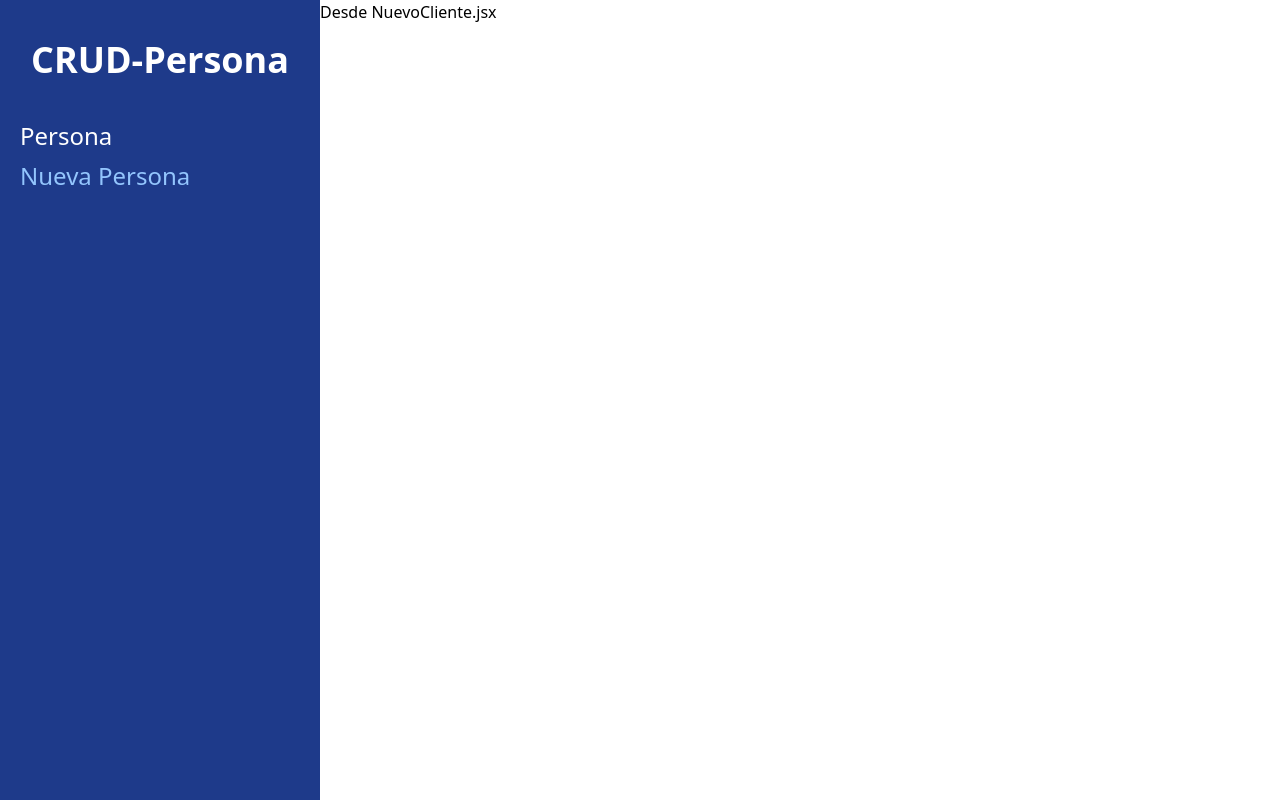
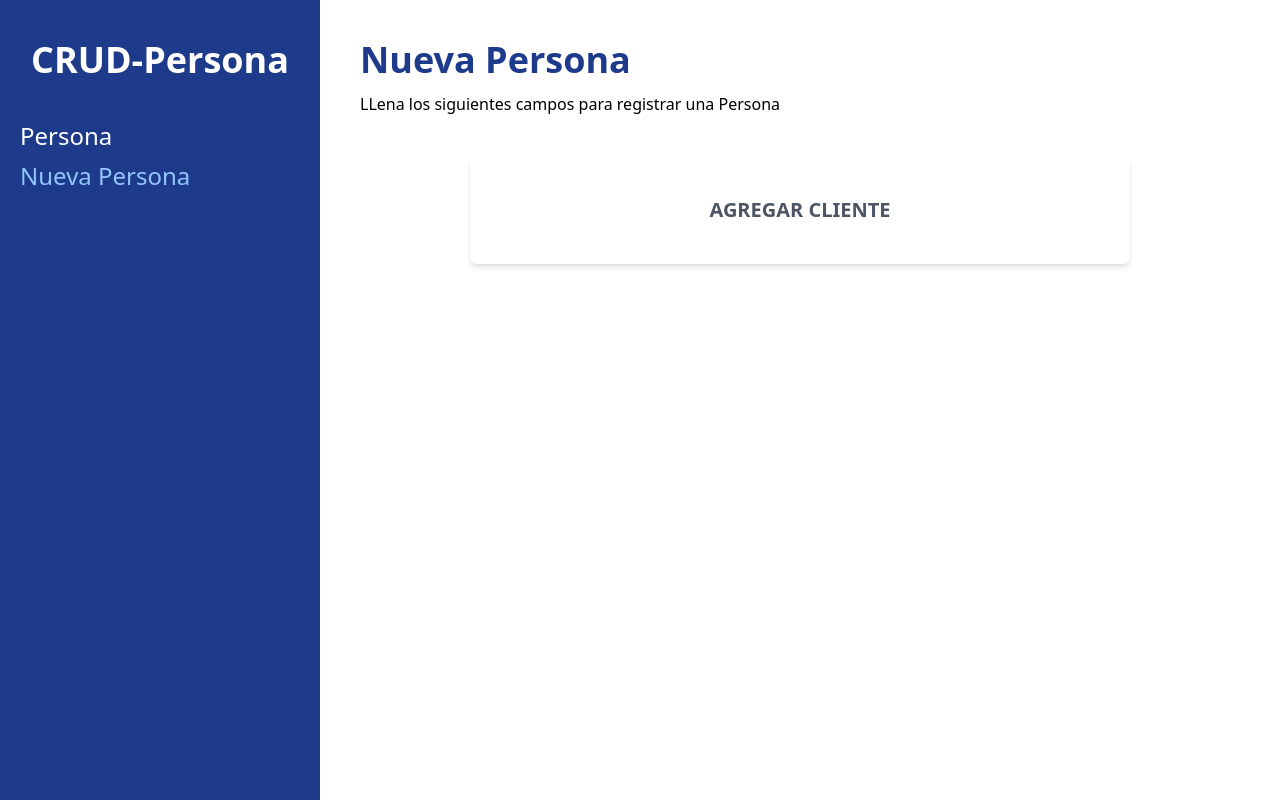
Before and after one commit to Bandu19/crm-react, a React (Vite) app: page /clientes/nuevo in a window 1280 px wide. Built offline with nearby package versions, Linux system fonts and the light colour scheme.

Commit message:
Creando Paginas y aplicando estilos con  Tailwind

```diff
--- /dev/null
+++ b/src/components/Formulario.jsx
@@ -0,0 +1,11 @@
+import React from "react";
+
+export const Formulario = () => {
+   return (
+      <div className="bg-white mt-10 px-5 py-10 rounded-md shadow-md md:w-3/4 mx-auto">
+         <h1 className="text-gray-600 font-bold text-xl uppercase text-center">
+            Agregar Cliente
+         </h1>
+      </div>
+   );
+};
--- /dev/null
+++ b/src/components/index.js
@@ -0,0 +1 @@
+export * from "./Formulario";
--- a/src/layout/Layout.jsx
+++ b/src/layout/Layout.jsx
@@ -34,7 +34,7 @@
             </nav>
          </div>
 
-         <div className="md:w-3/4">
+         <div className="md:w-3/4 p-10">
             <Outlet />
          </div>
       </div>
--- a/src/paginas/NuevoCliente.jsx
+++ b/src/paginas/NuevoCliente.jsx
@@ -1,9 +1,12 @@
 import React from "react";
+import { Formulario } from "../components/Formulario";
 
 export const NuevoCliente = () => {
    return (
-      <div>
-         <h1>Desde NuevoCliente.jsx</h1>
-      </div>
+      <>
+         <h1 className="font-black text-4xl text-blue-900">Nueva Persona</h1>
+         <p className="mt-3">LLena los siguientes campos para registrar una Persona</p>
+         <Formulario />
+      </>
    );
 };
```
